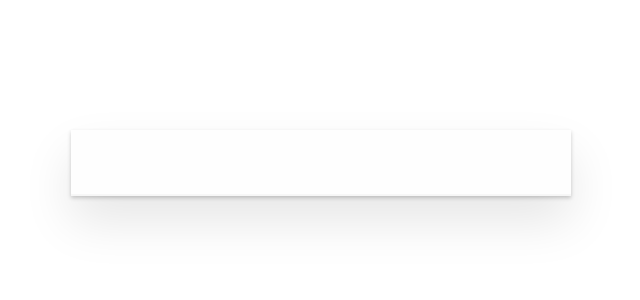
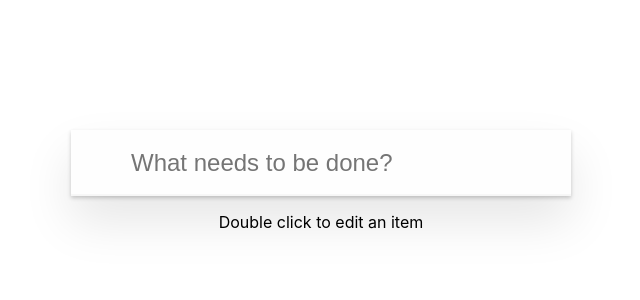
Before and after one commit to jeromevvb/react-todo-typescript, a React (Create React App) app: page / in a window 1280 px wide. Shown: the top 300 px of the page, without its empty margins (319-959 px from the left). Built offline with nearby package versions, Linux system fonts and the light colour scheme.

Commit message:
edit mode

```diff
--- a/src/App.css
+++ b/src/App.css
@@ -1,6 +1,11 @@
+.App {
+  text-align: center;
+}
 .todo-card {
   background: #fff;
-  margin: 130px auto;
+  margin-left: auto;
+  margin-right: auto;
+  margin-top: 130px;
   max-width: 500px;
   position: relative;
   box-shadow: 0 2px 4px 0 rgba(0, 0, 0, 0.2), 0 25px 50px 0 rgba(0, 0, 0, 0.1);
@@ -15,6 +20,16 @@
   box-sizing: border-box;
   background: rgba(0, 0, 0, 0.003);
   box-shadow: inset 0 -2px 1px rgba(0, 0, 0, 0.03);
+}
+
+.edit-todo-input {
+  padding: 4px;
+  width: 100%;
+  line-height: 1.4em;
+  font-size: 24px;
+  box-sizing: border-box;
+  background: rgba(0, 0, 0, 0.003);
+  border: 1px solid #898a89;
 }
 
 .todo-line {
@@ -35,4 +50,13 @@
   flex: 1 1 auto;
   text-align: left;
   padding-left: 30px;
+  padding-right: 10px;
 }
+
+footer {
+  color: #777;
+  padding: 10px 15px;
+  height: 20px;
+  text-align: left;
+  border-top: 1px solid #e6e6e6;
+}
--- a/src/App.tsx
+++ b/src/App.tsx
@@ -1,6 +1,6 @@
 import React from "react";
 import "./App.css";
-import AddTodoInput from "./components/AddTodoInput";
+import TodoInput from "./components/TodoInput";
 import { useDispatch, useSelector } from "react-redux";
 import { addTodo } from "./store/todos/actions";
 import { TodoLine } from "./components/TodoLine";
@@ -18,10 +18,22 @@ function App() {
   return (
     <div className="App">
       <div className="todo-card">
-        <AddTodoInput onSave={onSaveTodo} />
-        {todos.map((todo) => {
-          return <TodoLine todo={todo} />;
-        })}
+        <section>
+          <TodoInput onSave={onSaveTodo} />
+          {todos.map((todo) => {
+            return <TodoLine todo={todo} />;
+          })}
+        </section>
+        {todos.length > 0 && (
+          <footer>
+            <span>
+              {todos.filter((todo) => !todo.complete).length} items left
+            </span>
+          </footer>
+        )}
+      </div>
+      <div>
+        <p>Double click to edit an item</p>
       </div>
     </div>
   );
--- a/src/components/AddTodoInput.tsx
+++ b/src/components/TodoInput.tsx
@@ -2,11 +2,13 @@ import React, { useState } from "react";
 
 interface AddTodoInputProps {
   onSave: (todoText: string) => void;
+  editMode?: boolean;
+  defaultValue?: string;
 }
 
 export const AddTodoInput: React.FC<AddTodoInputProps> = (props) => {
-  const { onSave } = props;
-  const [value, setValue] = useState<string>("");
+  const { onSave, editMode = false, defaultValue = "" } = props;
+  const [value, setValue] = useState<string>(defaultValue);
 
   const handleChange = (event: React.ChangeEvent<HTMLInputElement>) => {
     setValue(event.target.value);
@@ -15,7 +17,10 @@ export const AddTodoInput: React.FC<AddTodoInputProps> = (props) => {
   const handleKeyPress = (event: React.KeyboardEvent<HTMLInputElement>) => {
     if (event.key === "Enter") {
       onSave(value);
-      setValue("");
+
+      if (!editMode) {
+        setValue("");
+      }
     }
   };
 
@@ -24,9 +29,10 @@ export const AddTodoInput: React.FC<AddTodoInputProps> = (props) => {
       <input
         type="text"
         value={value}
+        placeholder="What needs to be done?"
         onChange={handleChange}
         onKeyPress={handleKeyPress}
-        className="new-todo-input"
+        className={editMode ? "edit-todo-input" : "new-todo-input"}
       />
     </div>
   );
--- a/src/components/TodoLine.tsx
+++ b/src/components/TodoLine.tsx
@@ -1,8 +1,13 @@
-import React from "react";
+import React, { useState } from "react";
 import { Todo } from "../store/todos/types";
 import { TodoCheckIndicator } from "./TodoCheckIndicator";
 import { useDispatch } from "react-redux";
-import { updateCompleteTodo, deleteTodo } from "../store/todos/actions";
+import {
+  updateCompleteTodo,
+  deleteTodo,
+  updateContentTodo,
+} from "../store/todos/actions";
+import TodoInput from "./TodoInput";
 
 interface TodoLineProps {
   todo: Todo;
@@ -10,6 +15,7 @@ interface TodoLineProps {
 
 export const TodoLine: React.FC<TodoLineProps> = ({ todo }) => {
   const dispatch = useDispatch();
+  const [editMode, setEditMode] = useState(false);
 
   const onChangeComplete = (event: React.ChangeEvent<HTMLInputElement>) => {
     dispatch(
@@ -21,6 +27,15 @@ export const TodoLine: React.FC<TodoLineProps> = ({ todo }) => {
     dispatch(deleteTodo({ id: todo.id }));
   };
 
+  const onSaveTodo = (todoText: string) => {
+    dispatch(updateContentTodo({ id: todo.id, content: todoText }));
+    setEditMode(false);
+  };
+
+  const handleDoubleClick = () => {
+    setEditMode(true);
+  };
+
   return (
     <div className="todo-line">
       <div className="todo-check-indicator">
@@ -29,7 +44,16 @@ export const TodoLine: React.FC<TodoLineProps> = ({ todo }) => {
           handleChange={onChangeComplete}
         />
       </div>
-      <div className="todo-content">{todo.content}</div>
+      <div onDoubleClick={handleDoubleClick} className="todo-content">
+        {!editMode && todo.content}
+        {editMode && (
+          <TodoInput
+            onSave={onSaveTodo}
+            defaultValue={todo.content}
+            editMode={true}
+          />
+        )}
+      </div>
       <div className="todo-delete-button">
         <button onClick={onDelete}>X</button>
       </div>
--- a/src/store/todos/actions.ts
+++ b/src/store/todos/actions.ts
@@ -2,6 +2,7 @@ import { Todo, TodoActions } from "./types";
 
 export const ADD_TODO = "ADD_TODO";
 export const UPDATE_COMPLETE_TODO = "UPDATE_COMPLETE_TODO";
+export const UPDATE_CONTENT_TODO = "UPDATE_CONTENT_TODO";
 export const DELETE_TODO = "DELETE_TODO";
 
 export const addTodo = (payload: Todo): TodoActions => {
@@ -21,6 +22,16 @@ export const updateCompleteTodo = (payload: {
   };
 };
 
+export const updateContentTodo = (payload: {
+  id: string;
+  content: string;
+}): TodoActions => {
+  return {
+    type: UPDATE_CONTENT_TODO,
+    payload,
+  };
+};
+
 export const deleteTodo = (payload: { id: string }): TodoActions => {
   return {
     type: DELETE_TODO,
--- a/src/store/todos/reducer.ts
+++ b/src/store/todos/reducer.ts
@@ -1,5 +1,10 @@
 import { TodoActions, Todo } from "./types";
-import { ADD_TODO, UPDATE_COMPLETE_TODO, DELETE_TODO } from "./actions";
+import {
+  ADD_TODO,
+  UPDATE_COMPLETE_TODO,
+  DELETE_TODO,
+  UPDATE_CONTENT_TODO,
+} from "./actions";
 
 const initialState: Todo[] = [];
 
@@ -18,6 +23,14 @@ export default (state = initialState, action: TodoActions): Todo[] => {
 
         return [...finalState, todo];
       }, []);
+    case UPDATE_CONTENT_TODO:
+      return state.reduce<Todo[]>((finalState, todo) => {
+        if (todo.id === action.payload.id) {
+          return [...finalState, { ...todo, content: action.payload.content }];
+        }
+
+        return [...finalState, todo];
+      }, []);
     case DELETE_TODO:
       return state.filter((todo) => todo.id !== action.payload.id);
     default:
```
Also changed, not shown: src/store/todos/types.ts (+13 -2 lines).
